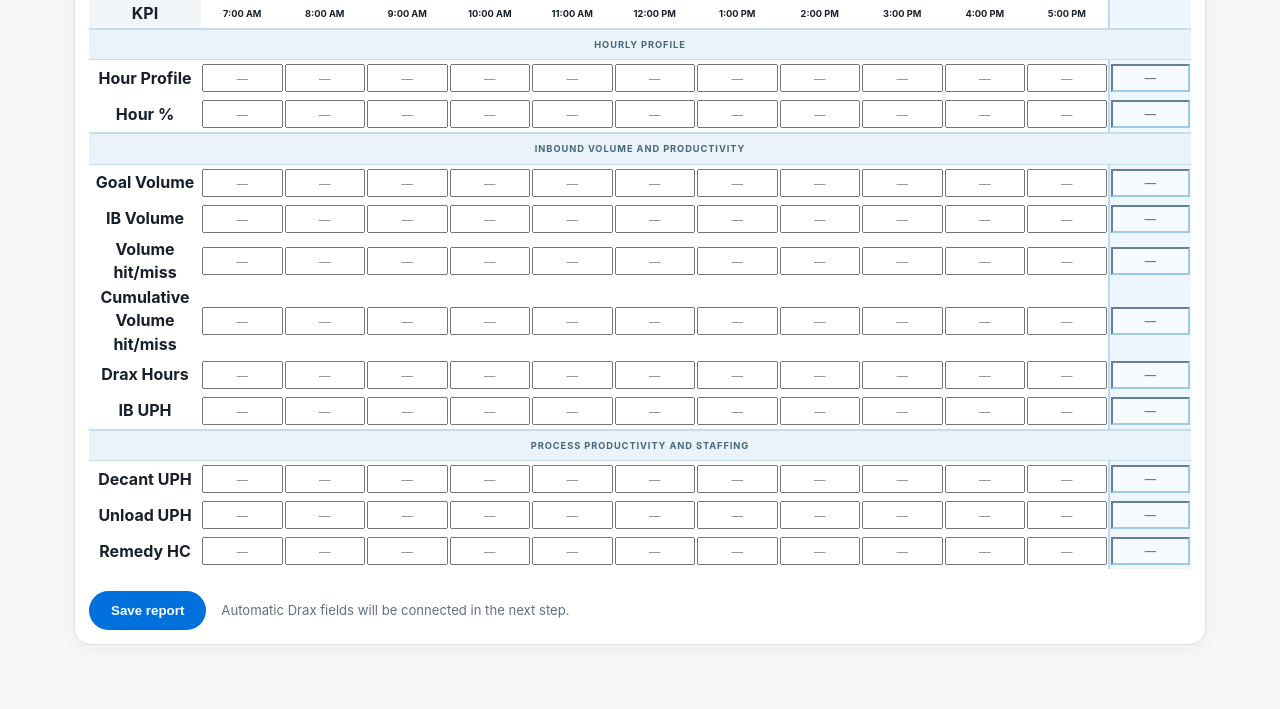
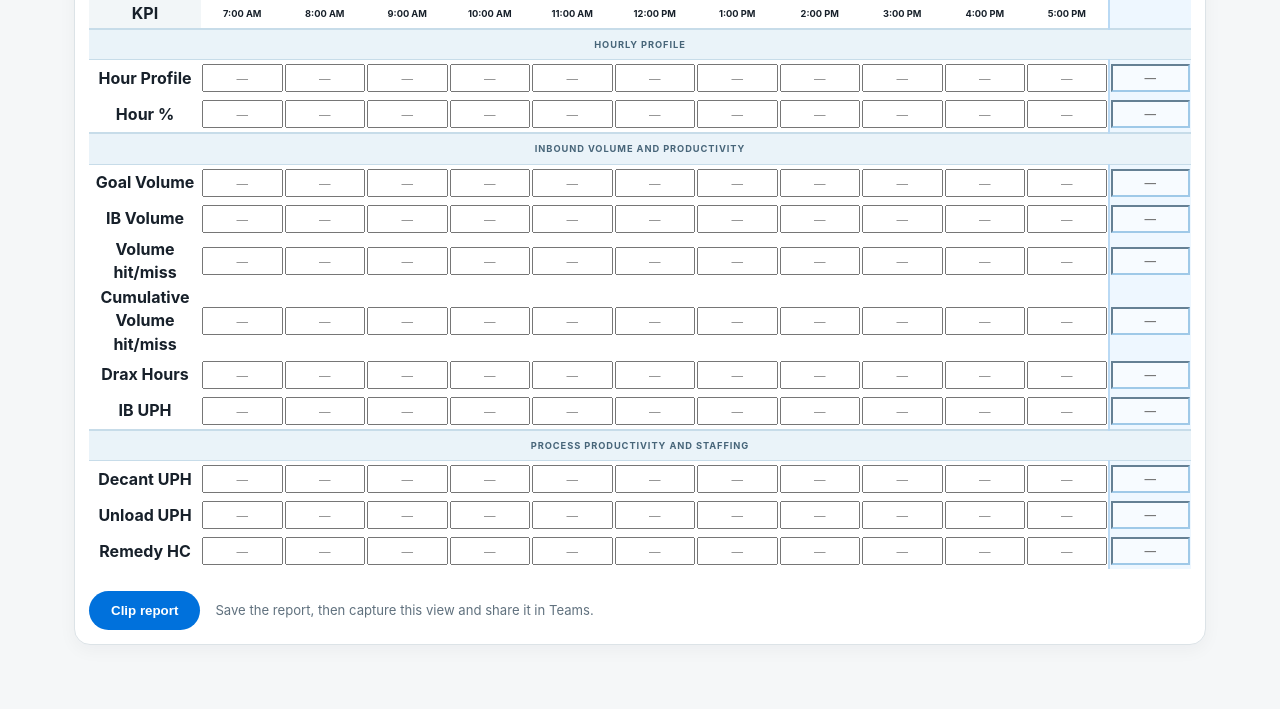
Before and after one commit to shalingandhi-samy/IB-Hourly, a FastAPI app: page /?shift=S1&report_date=2026-10-13 in a window 1280 px wide. Shown: the part 442-1151 px from the top of the page. Run offline with FastAPI, Linux system fonts and the light colour scheme; data that the repository does not hold is empty.

Commit message:
Rename report action to Clip report

```diff
--- a/templates/index.html
+++ b/templates/index.html
@@ -96,7 +96,7 @@
             </tbody>
           </table>
         </div>
-        <div class="actions"><button type="submit">Save report</button><span>Automatic Drax fields will be connected in the next step.</span></div>
+        <div class="actions"><button type="submit">Clip report</button><span>Save the report, then capture this view and share it in Teams.</span></div>
       </form>
     </section>
     {% endif %}
```
